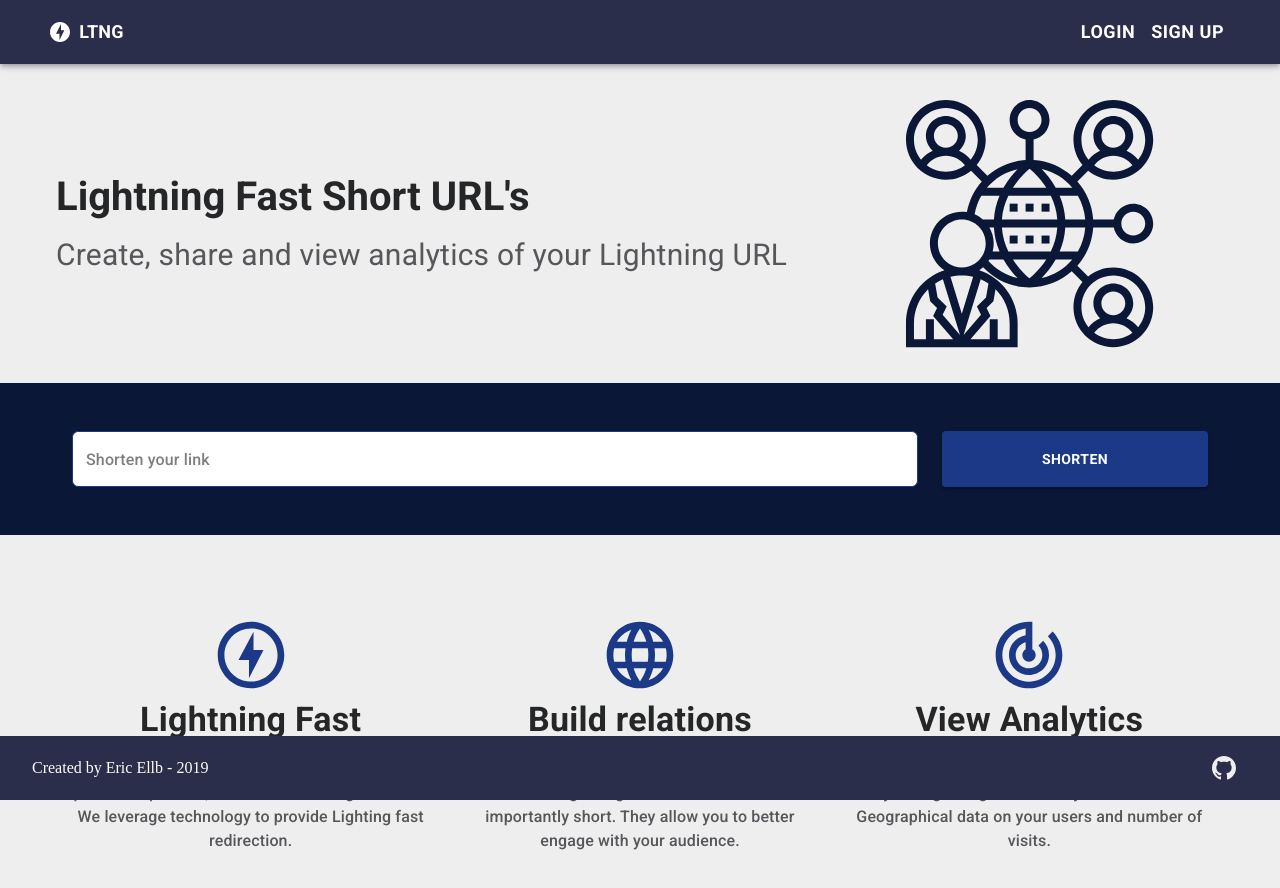
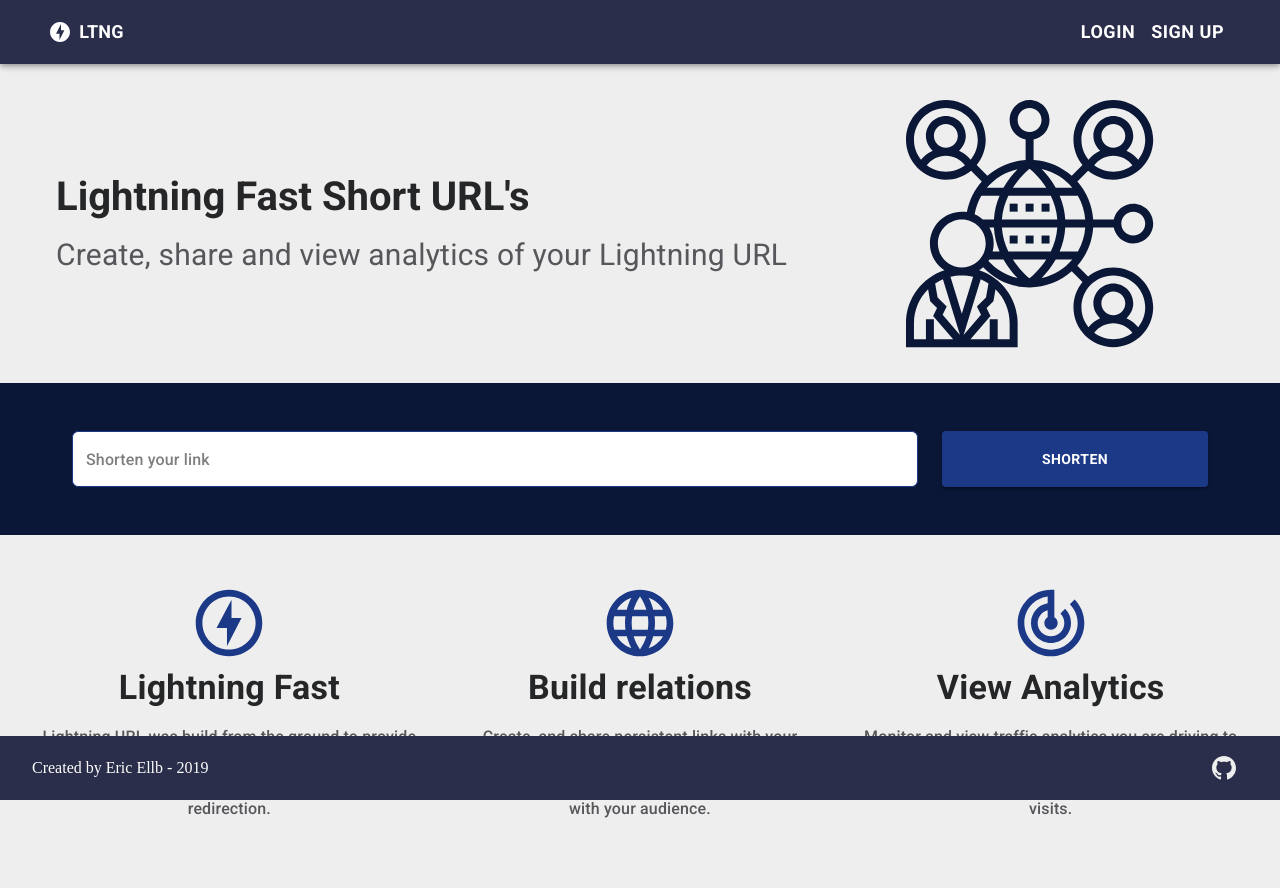
Before and after one commit to ericellb/Lightning-Link, a React (Create React App) app in the folder client/: page / in a window 1280 px wide. Shown: the top 888 px of the page. Built offline with nearby package versions, Linux system fonts and the light colour scheme.

Commit message:
css tweak info section

```diff
--- a/client/src/components/Info/index.tsx
+++ b/client/src/components/Info/index.tsx
@@ -5,8 +5,7 @@ import { Language, TrackChanges, OfflineBoltOutlined } from '@material-ui/icons'
 const useStyles = makeStyles(theme => ({
   flex: {
     display: 'flex',
-    justifyContent: 'center',
-    padding: '2em'
+    justifyContent: 'center'
   },
   centerText: {
     textAlign: 'center',
```
